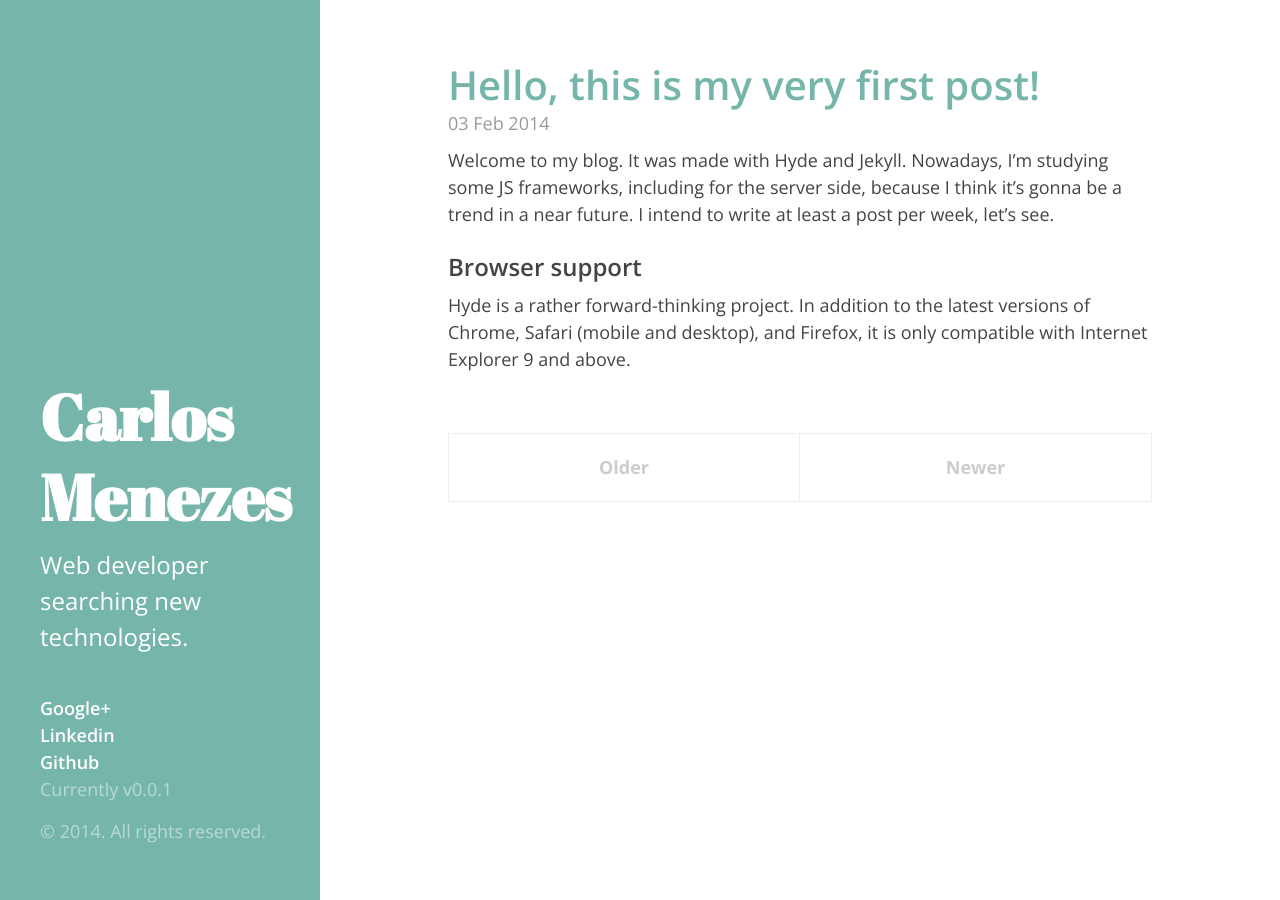
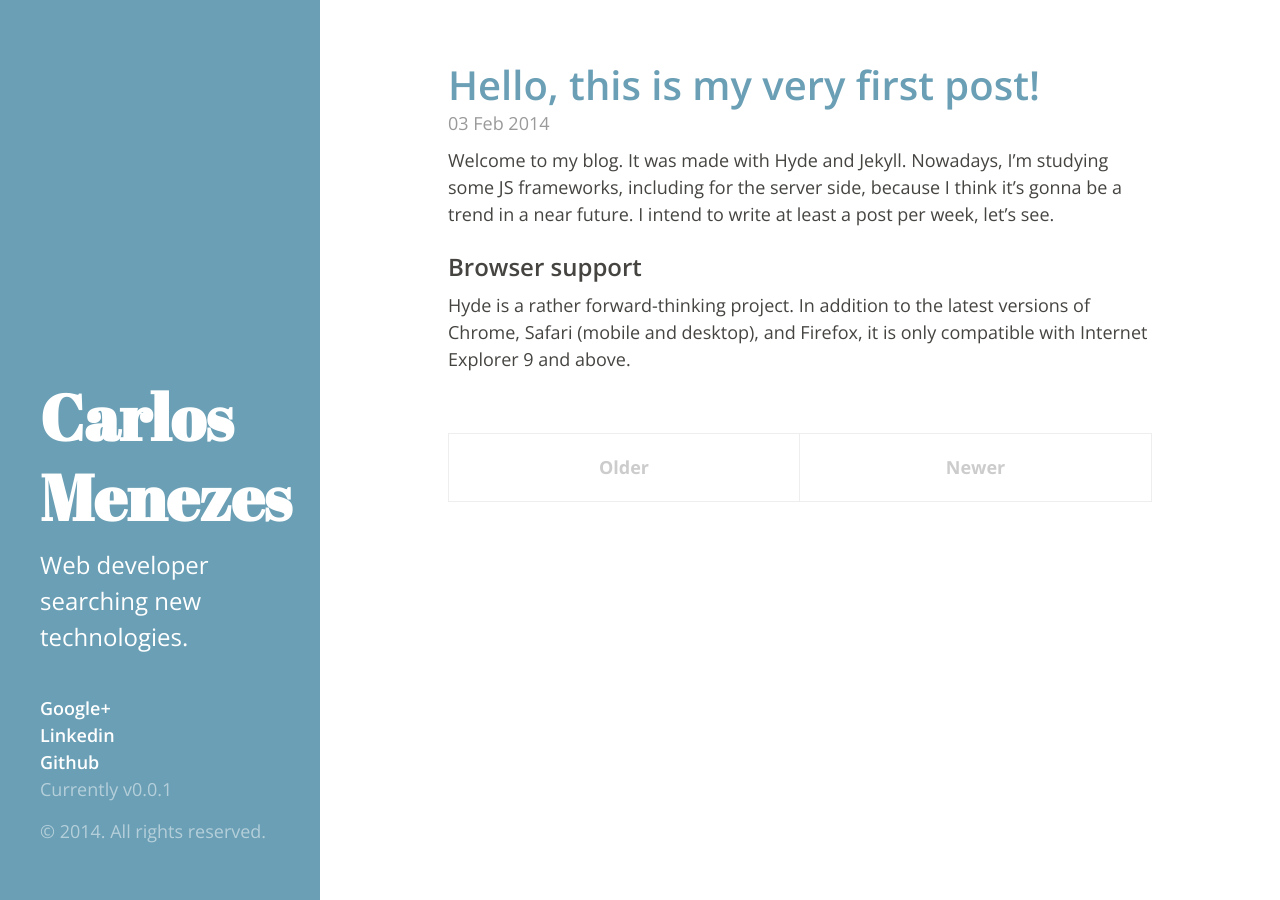
Before and after one commit to cgmenezes/cgmenezes.github.io, a Jekyll site: the page built from index.html, in a window 1280 px wide. Built offline with Jekyll 4.4.1, drawn with Linux system fonts in a browser that asks for light colours; Markdown is read by kramdown in place of the engine named in the settings; the list of posts is cut into pages by our own code.

Commit message:
changing theme

```diff
--- a/_layouts/default.html
+++ b/_layouts/default.html
@@ -3,7 +3,7 @@
 
   {% include head.html %}
 
-  <body class="theme-base-0c">
+  <body class="theme-base-0d">
 
     <header class="masthead">
       <div class="masthead-inner">
```
